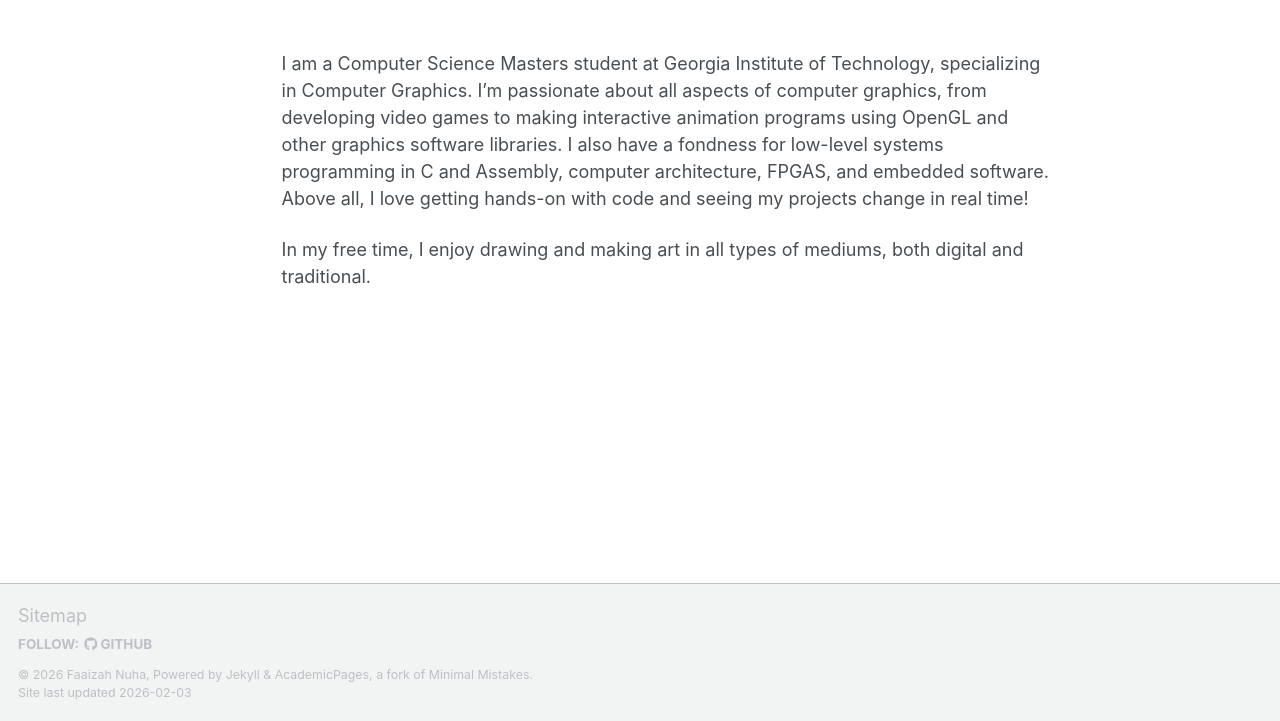
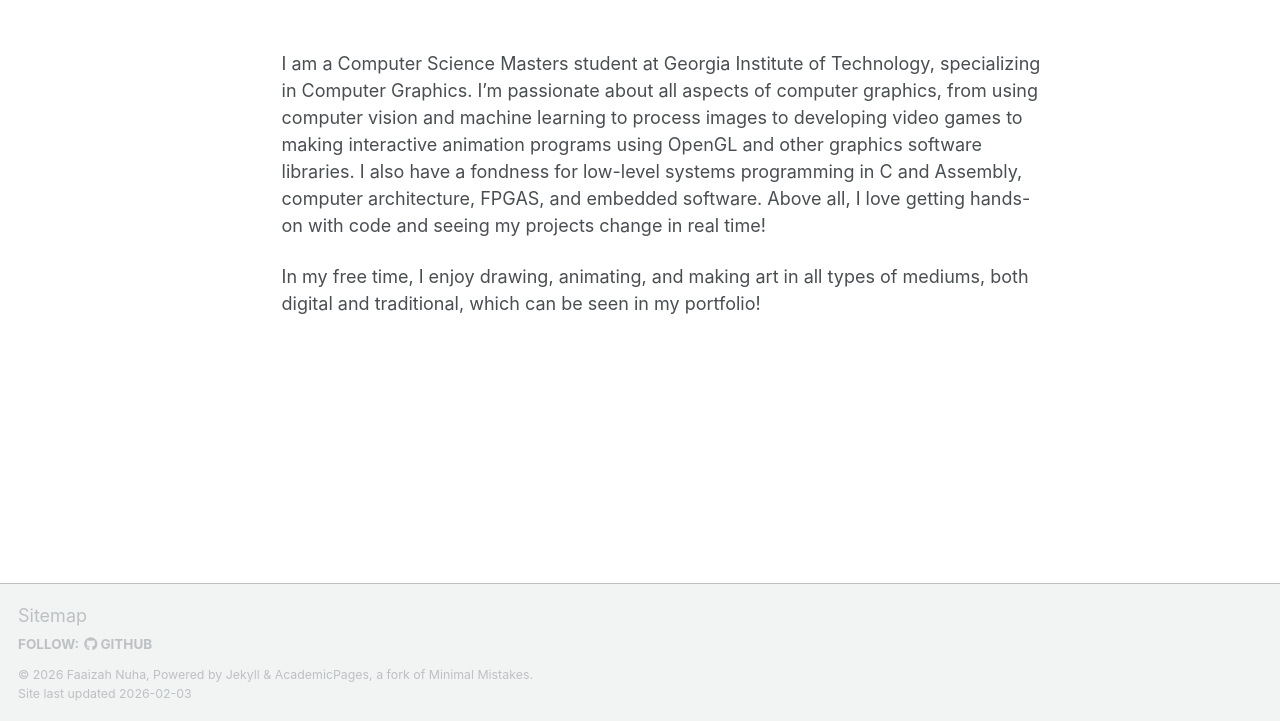
Before and after one commit to fnuha/fnuha.github.io, a Jekyll site: the page built from _pages/about.md, in a window 1280 px wide and 1295 px high. Shown: the part 574-1295 px from the top of the window. Built offline with Jekyll 4.4.1, drawn with Linux system fonts in a browser that asks for light colours; a script that is not in the unit is left out.

Commit message:
updated front page

```diff
--- a/_pages/about.md
+++ b/_pages/about.md
@@ -7,10 +7,10 @@ redirect_from:
   - /about.html
 ---
 
-<iframe width="560" height="315" src="https://www.youtube.com/embed/gfAodVgdyIk" title="YouTube video player" frameborder="0" allow="accelerometer; autoplay; clipboard-write; encrypted-media; gyroscope; picture-in-picture" allowfullscreen></iframe>
+<iframe width="560" height="315" src="https://www.youtube.com/embed/-u49JeveW_U" title="YouTube video player" frameborder="0" allow="accelerometer; autoplay; clipboard-write; encrypted-media; gyroscope; picture-in-picture" allowfullscreen></iframe>
 
 <br>
 
-I am a Computer Science Masters student at Georgia Institute of Technology, specializing in Computer Graphics. I'm passionate about all aspects of computer graphics, from developing video games to making interactive animation programs using OpenGL and other graphics software libraries. I also have a fondness for low-level systems programming in C and Assembly, computer architecture, FPGAS, and embedded software. Above all, I love getting hands-on with code and seeing my projects change in real time!
+I am a Computer Science Masters student at Georgia Institute of Technology, specializing in Computer Graphics. I'm passionate about all aspects of computer graphics, from using computer vision and machine learning to process images to developing video games to making interactive animation programs using OpenGL and other graphics software libraries. I also have a fondness for low-level systems programming in C and Assembly, computer architecture, FPGAS, and embedded software. Above all, I love getting hands-on with code and seeing my projects change in real time!
 
-In my free time, I enjoy drawing and making art in all types of mediums, both digital and traditional.
+In my free time, I enjoy drawing, animating, and making art in all types of mediums, both digital and traditional, which can be seen in my portfolio!
--- a/_pages/portfolio.html
+++ b/_pages/portfolio.html
@@ -12,6 +12,6 @@ author_profile: true
   {% include archive-single.html %}
 {% endfor %}
 
-<b>Art</b>
+<h2>Art</h2>
 
 <img></img>
```
Also changed, not shown: images/2D_run_cycle.gif (added), images/lined.gif (added), 1 other file.
